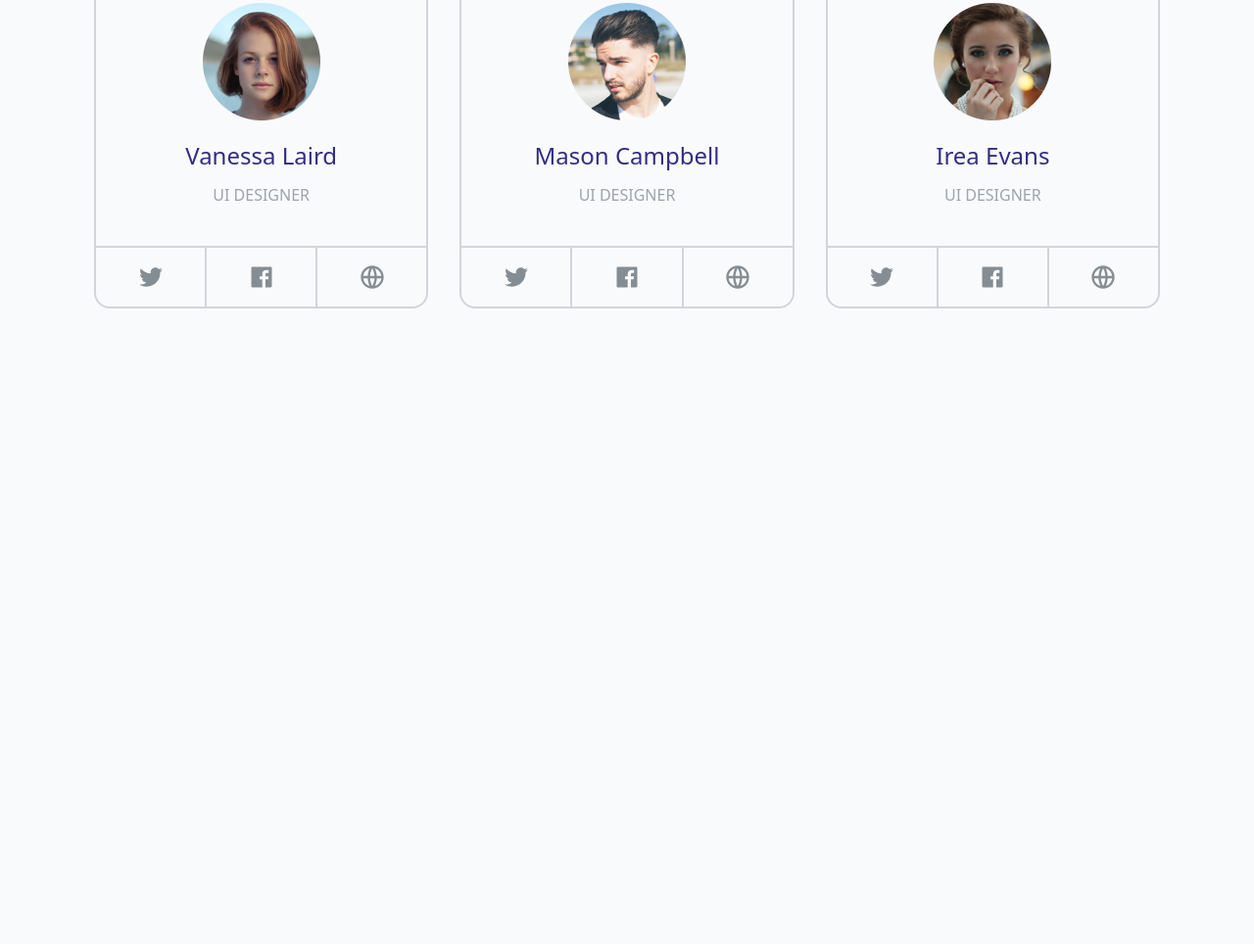
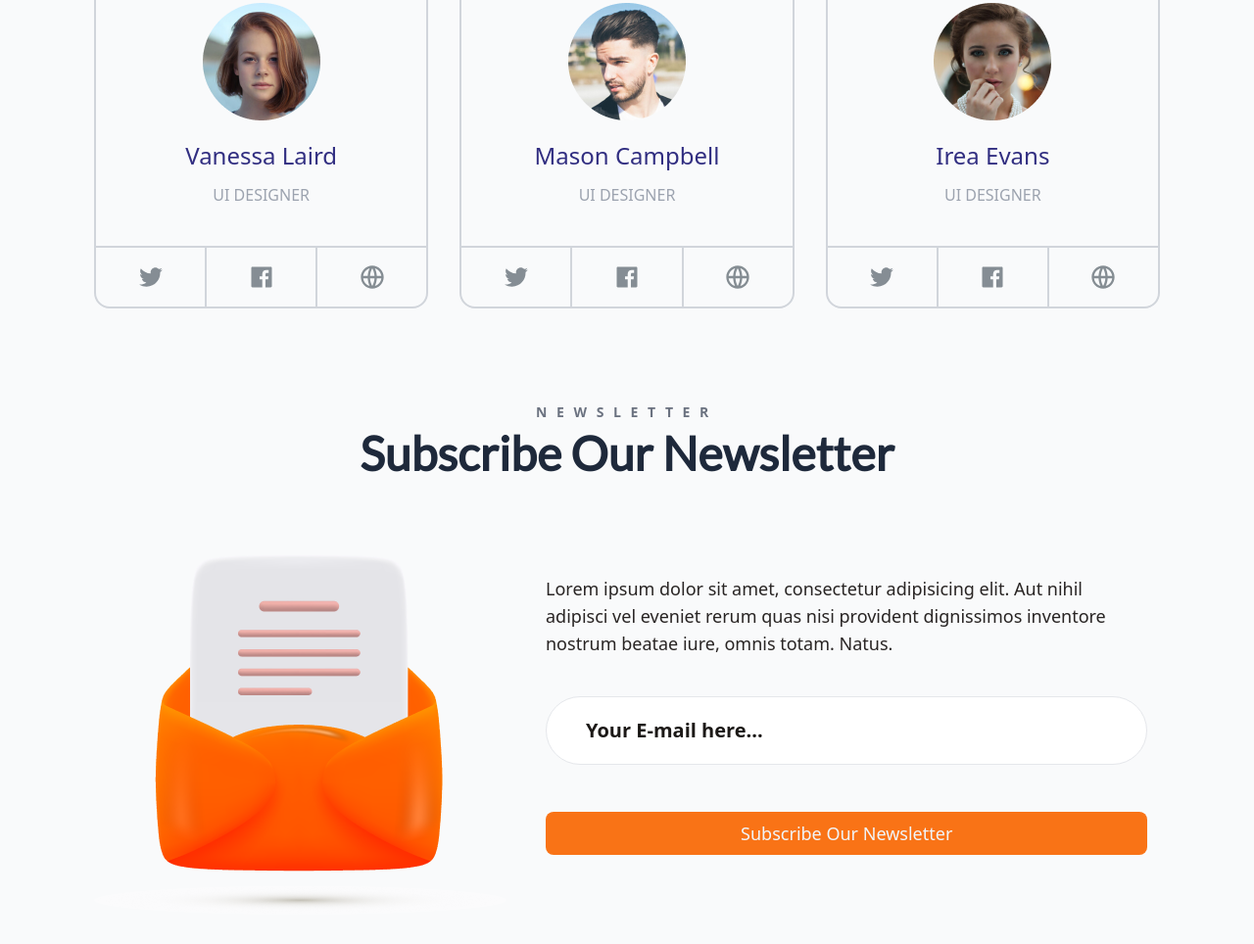
Before and after one commit to CodeMonk21/PixelLab, a website: page public/index.html in a window 1280 px wide. Shown: the part 2981-3945 px from the top of the page at 98% size. Before the commit the page ends 3344 px from the top, so only its background shows below. Drawn offline with Linux system fonts and the light colour scheme.

Commit message:
newsletter section done

```diff
--- a/public/index.html
+++ b/public/index.html
@@ -184,6 +184,22 @@
             </div>
 
         </section>
+        <!-- Newsletter -->
+        <section class=" my-24">
+            <div class="text-center">
+                <h2 class="uppercase text-sm tracking-[0.6rem] text-gray-500 font-bold mb-2">Newsletter</h2>
+                <h1 class="text-5xl font-bold text-slate-800 font-lato">Subscribe Our Newsletter</h1>
+            </div>
+            <div class="mt-20 flex gap-10">
+                <img src="/assets/Frame.png" alt="">
+                <div class="self-center">
+                    <p class="text-lg text-stone-800 font-medium mb-10 w-[98%]">Lorem ipsum dolor sit amet, consectetur adipisicing elit. Aut nihil adipisci vel eveniet rerum quas nisi provident dignissimos inventore nostrum beatae iure, omnis totam. Natus.</p>
+                    <input class="border mb-12 py-5 px-10 rounded-full text-xl placeholder:font-semibold placeholder:text-stone-900 w-[98%] focus:outline-none" type="email" placeholder="Your E-mail here...">
+                    <button class="text-lg font-normal text-slate-100 bg-orange-500 block w-[98%] py-2 rounded-lg mb-10">Subscribe Our Newsletter</button>
+                </div>
+            </div>
+
+        </section>
     </main>
 
 
```
Also changed, not shown: public/output.css.
